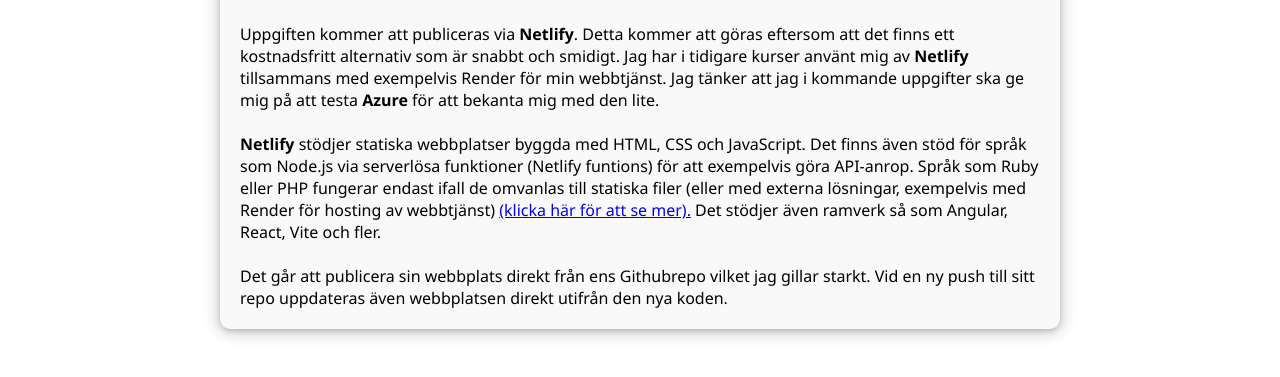
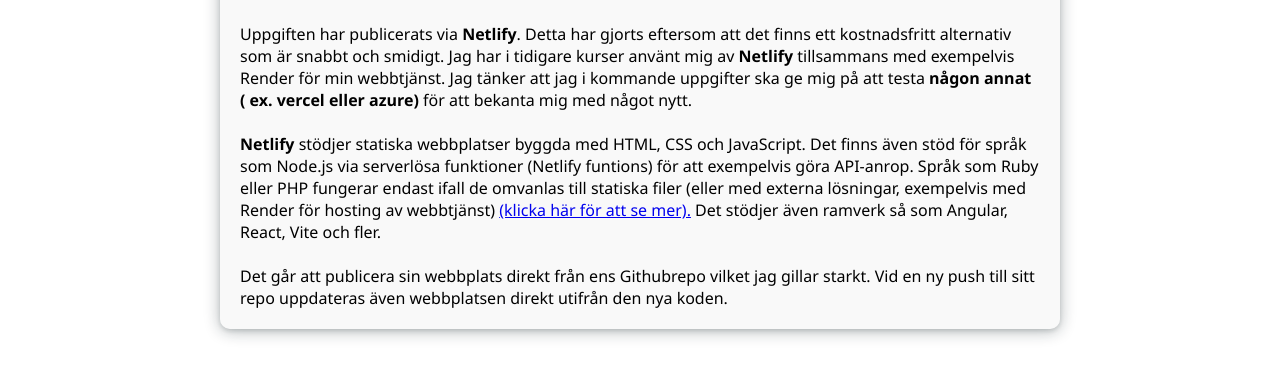
Before and after one commit to joma2304/fullstack_moment1, a website built with Parcel: page src/publish.html in a window 1280 px wide. Shown: the part 283-660 px from the top of the page. Built offline with nearby package versions, Linux system fonts and the light colour scheme.

Commit message:
Skrivit om text

```diff
--- a/src/publish.html
+++ b/src/publish.html
@@ -25,11 +25,11 @@
         <div class="uppg-cont">
             <div class="uppgdesc">
                 <h2 class="h2">Publicering</h2>
-                <p class="p">Uppgiften kommer att publiceras via <strong>Netlify</strong>. Detta kommer att göras
+                <p class="p">Uppgiften har publicerats via <strong>Netlify</strong>. Detta har gjorts
                     eftersom att det finns ett kostnadsfritt alternativ som är snabbt och smidigt. Jag har i tidigare
                     kurser använt mig av
                     <strong>Netlify</strong> tillsammans med exempelvis Render för min webbtjänst. Jag tänker att jag i
-                    kommande uppgifter ska ge mig på att testa <strong>Azure</strong> för att bekanta mig med den lite.
+                    kommande uppgifter ska ge mig på att testa <strong>någon annat ( ex. vercel eller azure)</strong> för att bekanta mig med något nytt.
                     <br> <br>
                     <strong>Netlify</strong> stödjer statiska webbplatser byggda med HTML, CSS och JavaScript. Det
                     finns även
```
Also changed, not shown: src/index.html (+1 -1 lines), src/tailwind.html (+1 -0 lines).
